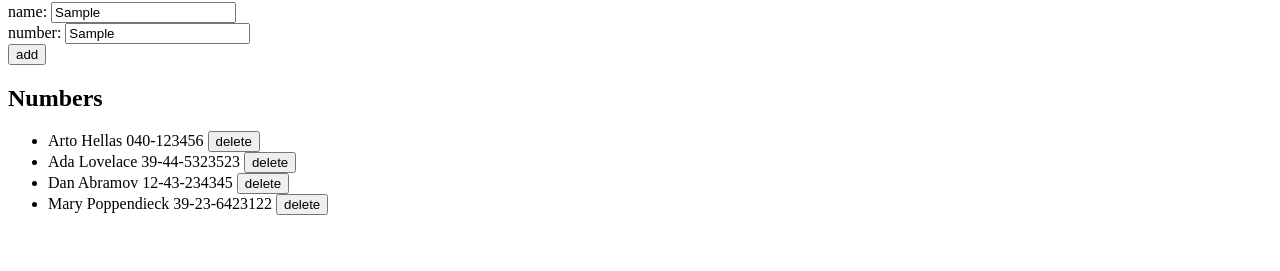
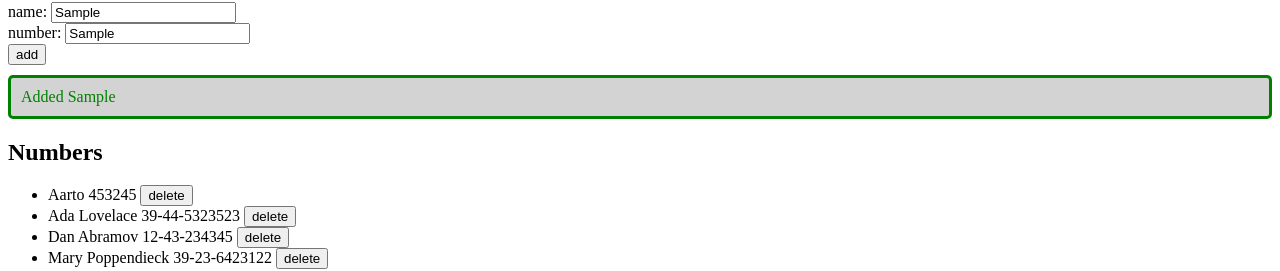
Before and after one commit to raphaelnb/fullStackOpen, a React (Create React App) app in the folder part2/phonebook/: page / in a window 1280 px wide. Both pictures are taken after typing "Sample", "Sample" into the empty fields and a click on the button "add". Shown: the part 153-424 px from the top of the page. Built offline with nearby package versions, Linux system fonts and the light colour scheme; no server answers; data requests are answered from the project's data file.

Commit message:
exercise 2.16

```diff
--- a/part2/phonebook/db.json
+++ b/part2/phonebook/db.json
@@ -1,8 +1,8 @@
 {
   "persons": [
     {
-      "name": "Arto Hellas",
-      "number": "040-123456",
+      "name": "Aarto",
+      "number": "453245",
       "id": 1
     },
     {
--- a/part2/phonebook/src/App.js
+++ b/part2/phonebook/src/App.js
@@ -2,6 +2,7 @@ import { useEffect, useState } from "react";
 import AddPerson from "./components/AddPerson";
 import Phonebook from "./components/Phonebook";
 import peopleService from './services/people'
+import Notification from './components/Notification'
 
 const App = () => {
 
@@ -10,6 +11,7 @@ const App = () => {
   const [newNumber, setNewNumber] = useState('')
   const [search, setSearch] = useState('')
   const [searchMatch, setSearchMatch] = useState([])
+  const [addMessage, setAddMessage] = useState(null)
 
   useEffect(() => {
     console.log('effect')
@@ -26,6 +28,18 @@ const App = () => {
 
     if (people.find(n => n.name === newName)) {
       alert(`${newName} is already on the phonebook`)
+      /*
+      const numberUpdated = people.find(person => person.name === newName)
+      const userUpdated = {...numberUpdated, number: newNumber}
+
+      peopleService
+        .update(userUpdated.id, userUpdated)
+        .then(res => {
+          setPeople(people.map(p => p.id !== userUpdated.id
+            ? p
+            : res))
+        })
+        */
     } else {
       const NameObject = {
         name: newName,
@@ -38,7 +52,11 @@ const App = () => {
           setNewName('')
           setNewNumber('')
         })
-      }
+        setAddMessage(`Added ${newName}`)
+        setTimeout(() => {
+          setAddMessage(null)
+        }, 5000)
+    }
   }
 
   const exclude = (id) => {
@@ -99,6 +117,7 @@ const App = () => {
         newNumber={newNumber}
         handleNewNumber={handleNewNumber}
       />
+      <Notification message={addMessage} />
       <div> {console.log(people)}
         <Phonebook people={people}
           handle={exclude}
--- /dev/null
+++ b/part2/phonebook/src/components/Notification.js
@@ -0,0 +1,23 @@
+const Notification = ({ message }) => {
+    const style = {
+        color: 'green',
+        background: 'lightgray',
+        fontSize: 16,
+        border: 'solid',
+        borderRadius: 5,
+        padding: 10,
+        marginTop: 10
+    }
+
+    if (message === null) {
+        return null
+    }
+
+    return (
+        <div className='addNotification' style={style} >
+            {message}
+        </div>
+    )
+}
+
+export default Notification
--- a/part2/phonebook/src/services/people.js
+++ b/part2/phonebook/src/services/people.js
@@ -17,4 +17,9 @@ const exclude = (id) => {
     return request.then(response => response.data)
 }
 
-export default { getAll, create, exclude }
+const update = (id) => {
+    const request = axios.put(`${baseUrl}/${id}`)
+    return request.then(response => response.data)
+}
+
+export default { getAll, create, exclude, update }
```
